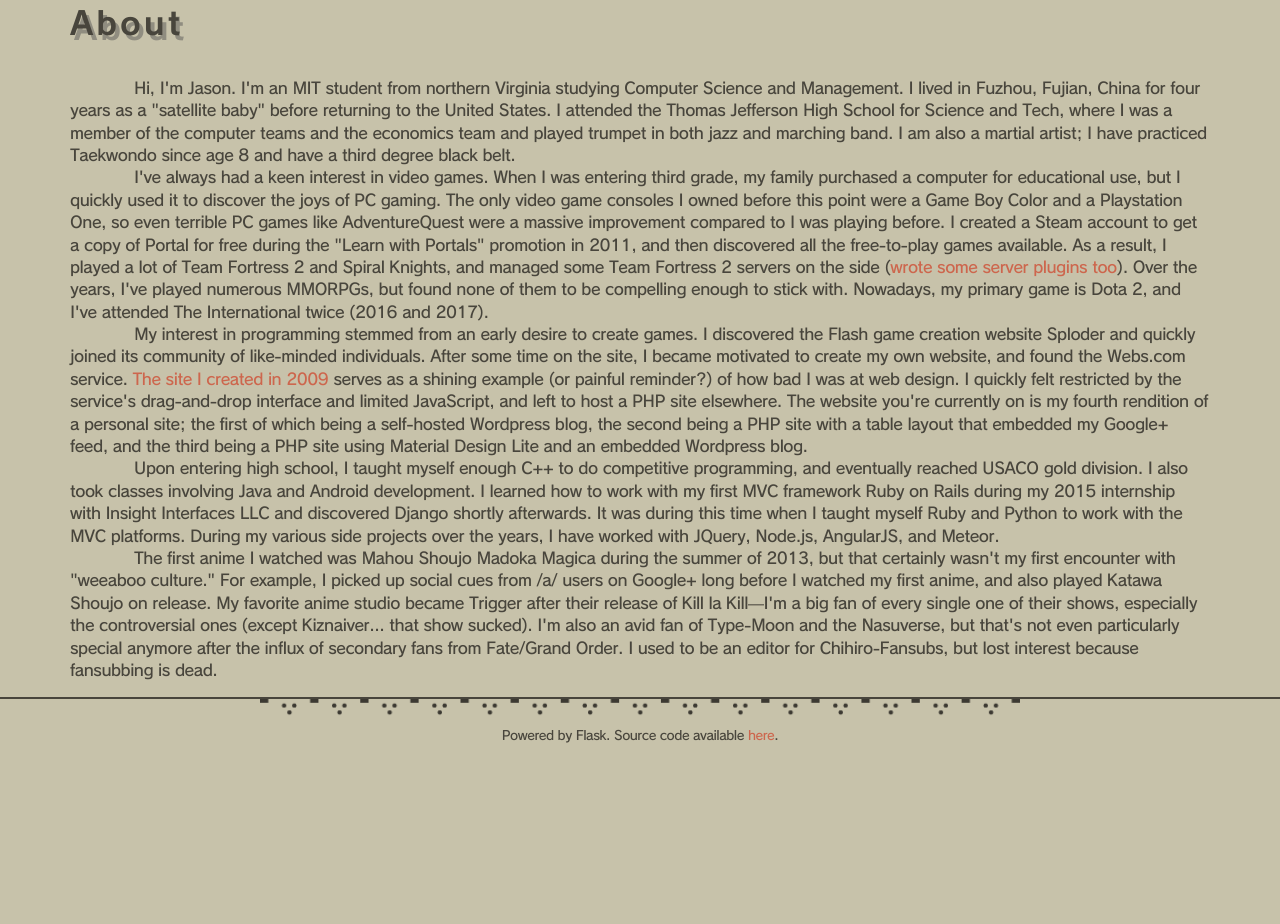
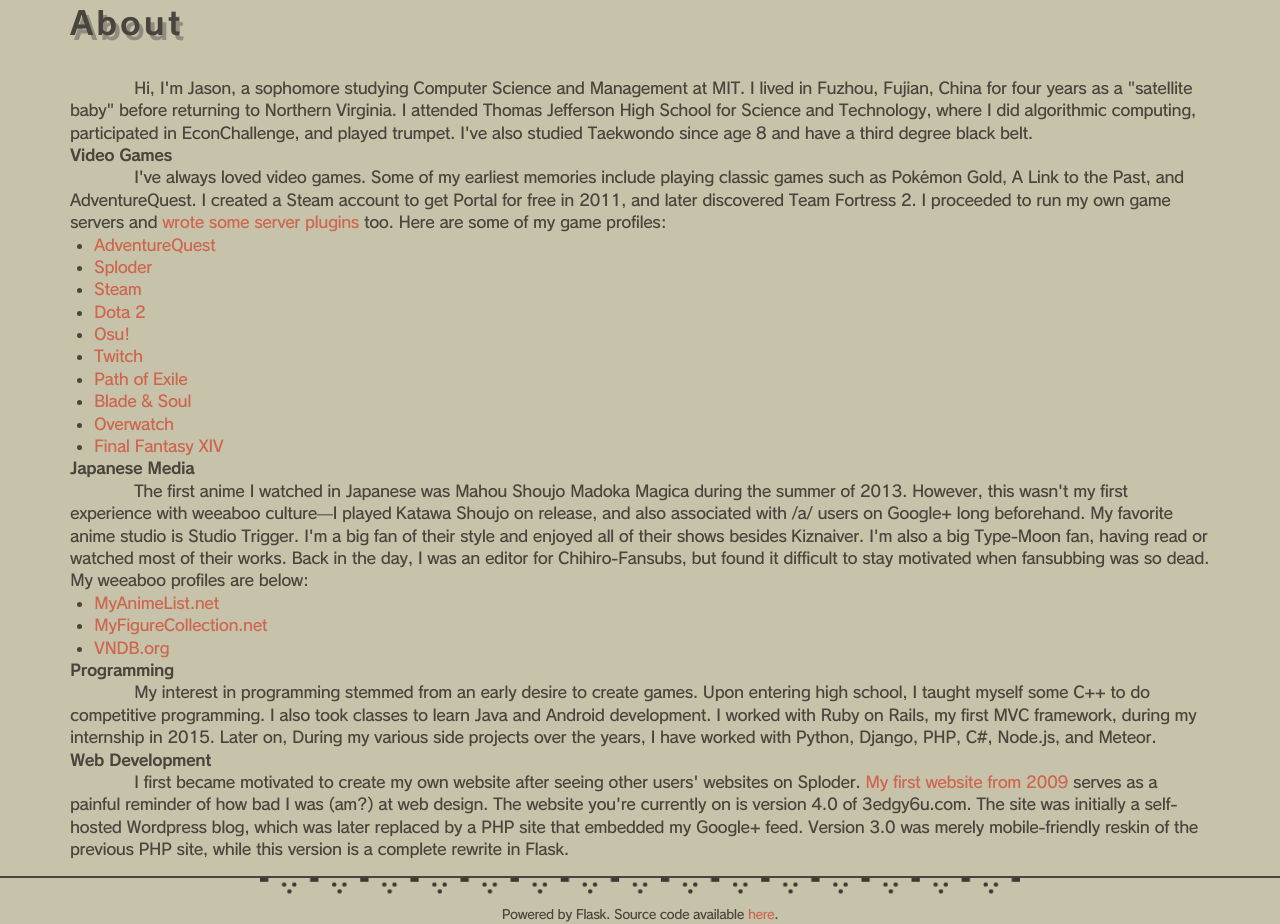
Before and after one commit to tesu/website, a Flask app: template tesu/templates/about.html in a window 1280 px wide. Shown: the part 88-1012 px from the top of the page. Before the commit the page ends 831 px from the top, so only its background shows below. Run offline with Flask 2, Linux system fonts and the light colour scheme; the template is opened without the code that fills it, so the values that code supplies are empty.

Commit message:
rewrote about page

```diff
--- a/tesu/templates/about.html
+++ b/tesu/templates/about.html
@@ -1,9 +1,30 @@
 {% extends 'base.html' %}
 {% block content %}
             <h1>About</h1>
-            <p class=indented>Hi, I'm Jason. I'm an MIT student from northern Virginia studying Computer Science and Management. I lived in Fuzhou, Fujian, China for four years as a "satellite baby" before returning to the United States. I attended the Thomas Jefferson High School for Science and Tech, where I was a member of the computer teams and the economics team and played trumpet in both jazz and marching band. I am also a martial artist; I have practiced Taekwondo since age 8 and have a third degree black belt.
-            <p class=indented>I've always had a keen interest in video games. When I was entering third grade, my family purchased a computer for educational use, but I quickly used it to discover the joys of PC gaming. The only video game consoles I owned before this point were a Game Boy Color and a Playstation One, so even terrible PC games like AdventureQuest were a massive improvement compared to I was playing before. I created a Steam account to get a copy of Portal for free during the "Learn with Portals" promotion in 2011, and then discovered all the free-to-play games available. As a result, I played a lot of Team Fortress 2 and Spiral Knights, and managed some Team Fortress 2 servers on the side (<a href="https://sourcemod.net/plugins.php?author=bobomaster&search=1">wrote some server plugins too</a>). Over the years, I've played numerous MMORPGs, but found none of them to be compelling enough to stick with. Nowadays, my primary game is Dota 2, and I've attended The International twice (2016 and 2017).
-            <p class=indented>My interest in programming stemmed from an early desire to create games. I discovered the Flash game creation website Sploder and quickly joined its community of like-minded individuals. After some time on the site, I became motivated to create my own website, and found the Webs.com service. <a href="http://boboclub.webs.com">The site I created in 2009</a> serves as a shining example (or painful reminder?) of how bad I was at web design. I quickly felt restricted by the service's drag-and-drop interface and limited JavaScript, and left to host a PHP site elsewhere. The website you're currently on is my fourth rendition of a personal site; the first of which being a self-hosted Wordpress blog, the second being a PHP site with a table layout that embedded my Google+ feed, and the third being a PHP site using Material Design Lite and an embedded Wordpress blog.
-            <p class=indented>Upon entering high school, I taught myself enough C++ to do competitive programming, and eventually reached USACO gold division. I also took classes involving Java and Android development. I learned how to work with my first MVC framework Ruby on Rails during my 2015 internship with Insight Interfaces LLC and discovered Django shortly afterwards. It was during this time when I taught myself Ruby and Python to work with the MVC platforms. During my various side projects over the years, I have worked with JQuery, Node.js, AngularJS, and Meteor.
-            <p class=indented>The first anime I watched was Mahou Shoujo Madoka Magica during the summer of 2013, but that certainly wasn't my first encounter with "weeaboo culture." For example, I picked up social cues from /a/ users on Google+ long before I watched my first anime, and also played Katawa Shoujo on release. My favorite anime studio became Trigger after their release of Kill la Kill&mdash;I'm a big fan of every single one of their shows, especially the controversial ones (except Kiznaiver... that show sucked). I'm also an avid fan of Type-Moon and the Nasuverse, but that's not even particularly special anymore after the influx of secondary fans from Fate/Grand Order. I used to be an editor for Chihiro-Fansubs, but lost interest because fansubbing is dead.
+            <p class=indented>Hi, I'm Jason, a sophomore studying Computer Science and Management at MIT. I lived in Fuzhou, Fujian, China for four years as a "satellite baby" before returning to Northern Virginia. I attended Thomas Jefferson High School for Science and Technology, where I did algorithmic computing, participated in EconChallenge, and played trumpet. I've also studied Taekwondo since age 8 and have a third degree black belt.</p>
+            <p class=section><strong>Video Games</strong></p>
+            <p class=indented>I've always loved video games. Some of my earliest memories include playing classic games such as Pok&eacute;mon Gold, A Link to the Past, and AdventureQuest. I created a Steam account to get Portal for free in 2011, and later discovered Team Fortress 2. I proceeded to run my own game servers and <a href="https://sourcemod.net/plugins.php?author=bobomaster&search=1">wrote some server plugins</a> too. Here are some of my game profiles:</p>
+            <ul>
+                <li><a href="https://aq.battleon.com/build30/charview.asp?temp=31603506">AdventureQuest</a>
+                <li><a href="http://www.sploder.com/games/members/bobomaster/">Sploder</a>
+                <li><a href="https://steamcommunity.com/id/tesu-">Steam</a>
+                <li><a href="https://www.opendota.com/players/88741454">Dota 2</a>
+                <li><a href="https://osu.ppy.sh/users/4196554">Osu!</a>
+                <li><a href="https://www.twitch.tv/tesu">Twitch</a>
+                <li><a href="https://www.pathofexile.com/account/view-profile/3edgy6u">Path of Exile</a>
+                <li><a href="http://na-bns.ncsoft.com/ingame/bs/character/profile?c=Kurumiko">Blade & Soul</a>
+                <li><a href="https://masteroverwatch.com/profile/pc/us/tesu-11691">Overwatch</a>
+                <li><a href="https://na.finalfantasyxiv.com/lodestone/character/20558971/">Final Fantasy XIV</a>
+            </ul>
+            <p class=section><strong>Japanese Media</strong></p>
+            <p class=indented>The first anime I watched in Japanese was Mahou Shoujo Madoka Magica during the summer of 2013. However, this wasn't my first experience with weeaboo culture&mdash;I played Katawa Shoujo on release, and also associated with /a/ users on Google+ long beforehand. My favorite anime studio is Studio Trigger. I'm a big fan of their style and enjoyed all of their shows besides Kiznaiver. I'm also a big Type-Moon fan, having read or watched most of their works. Back in the day, I was an editor for Chihiro-Fansubs, but found it difficult to stay motivated when fansubbing was so dead. My weeaboo profiles are below:
+            <ul>
+                <li><a href="https://myanimelist.net/profile/420anon">MyAnimeList.net</a>
+                <li><a href="https://myfigurecollection.net/profile/tesu">MyFigureCollection.net</a>
+                <li><a href="https://vndb.org/u92844/list">VNDB.org</a>
+            </ul>
+            <p class=section><strong>Programming</strong></p>
+            <p class=indented>My interest in programming stemmed from an early desire to create games. Upon entering high school, I taught myself some C++ to do competitive programming. I also took classes to learn Java and Android development. I worked with Ruby on Rails, my first MVC framework, during my internship in 2015. Later on, During my various side projects over the years, I have worked with Python, Django, PHP, C#, Node.js, and Meteor.</p>
+            <p class=section><strong>Web Development</strong></p>
+            <p class=indented>I first became motivated to create my own website after seeing other users' websites on Sploder. <a href="http://boboclub.webs.com">My first website from 2009</a> serves as a painful reminder of how bad I was (am?) at web design. The website you're currently on is version 4.0 of 3edgy6u.com. The site was initially a self-hosted Wordpress blog, which was later replaced by a PHP site that embedded my Google+ feed. Version 3.0 was merely mobile-friendly reskin of the previous PHP site, while this version is a complete rewrite in Flask.</p>
 {% endblock %}
```
